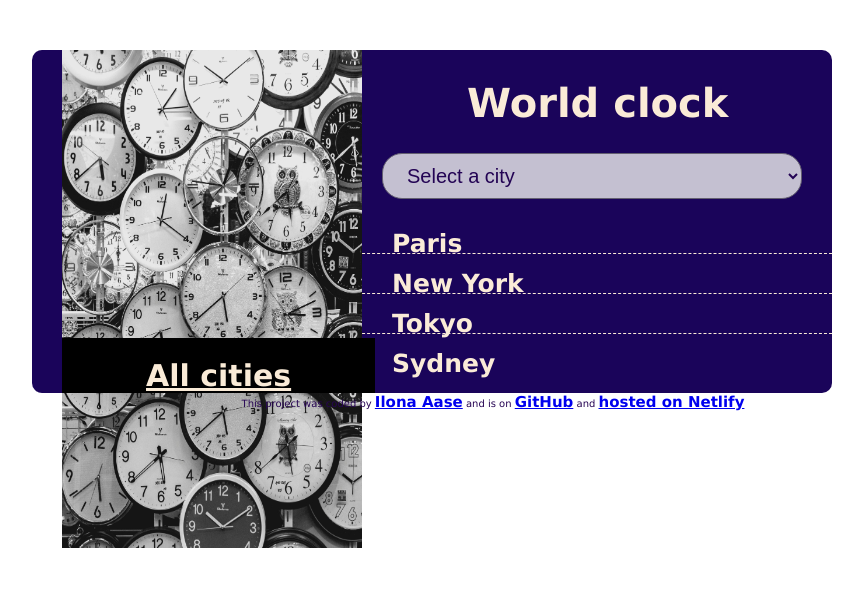
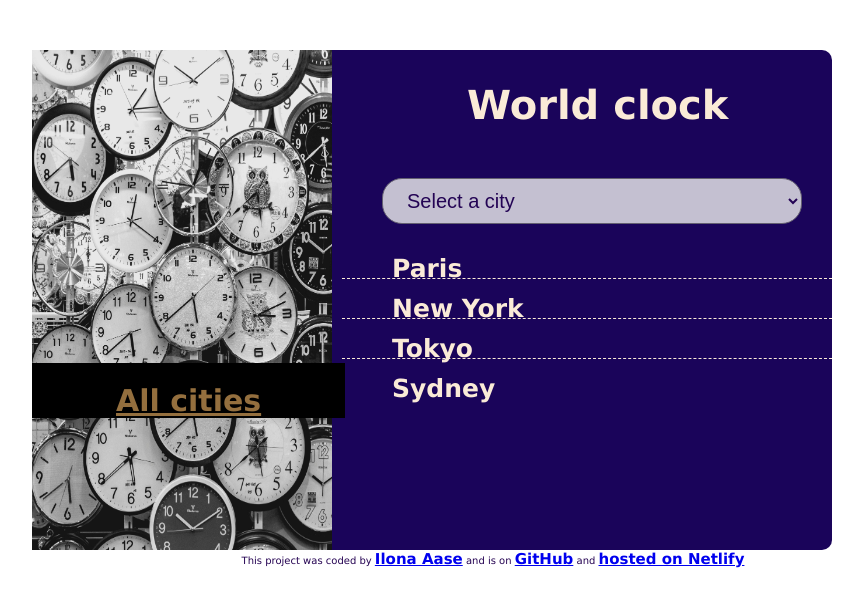
Before and after one commit to HildaAb/World-clock, a plain HTML site: page index.html in a window 1280 px wide. Shown: the whole page, without its empty margins (218-1081 px from the left). Drawn offline with nearby package versions, Linux system fonts and the light colour scheme; a script that the page names is missing.

Commit message:
udjusted function UpdateCity in js

```diff
--- a/index.html
+++ b/index.html
@@ -10,7 +10,7 @@
   </head>
   <body>
     <div class="container">
-      <img src="clocks.jpg" width="300px" height="498px" class="clock" />
+      <img src="clocks.jpg" class="clock" />
       <h1>World clock</h1>
       <select id="city">
         <option value="">Select a city</option>
--- a/src/apps.js
+++ b/src/apps.js
@@ -56,7 +56,7 @@ function updateCity(event) {
   }
 
   let cityTime = moment().tz(cityTimeZone);
-  let cityName = cityTimeZone.replace("_", " ").split("/")[(1, 2)];
+  let cityName = cityTimeZone.replace("_", " ").split("/")[1];
   let citiesElement = document.querySelector("#cities");
   citiesElement.innerHTML = `
      <div class="city">
--- a/src/style.css
+++ b/src/style.css
@@ -8,7 +8,10 @@ body {
 }
 .clock {
   display: block;
-  margin: 0 30px;
+  margin: 0 20px 0 0;
+  width: 300px;
+  height: 500px;
+  max-block-size: 100%;
 }
 a {
   font-weight: bold;
@@ -18,6 +21,7 @@ h1 {
   font-size: 40px;
   margin-top: -468px;
   margin-left: 435px;
+  margin-bottom: 50px;
 }
 h2 {
   font-size: 25px;
@@ -48,6 +52,7 @@ footer {
 }
 .container {
   width: 800px;
+  min-height: 500px;
   background-color: rgb(26, 4, 90);
   margin-left: 100px;
   border-radius: 10px;
@@ -74,9 +79,8 @@ footer {
   margin-bottom: 15px;
 }
 .return {
-  margin-left: 30px;
   margin-top: -30px;
-  color: antiquewhite;
+  color: rgb(148, 111, 62);
   background-color: black;
   padding: 20px 84px 0 84px;
   font-size: 30px;
```
